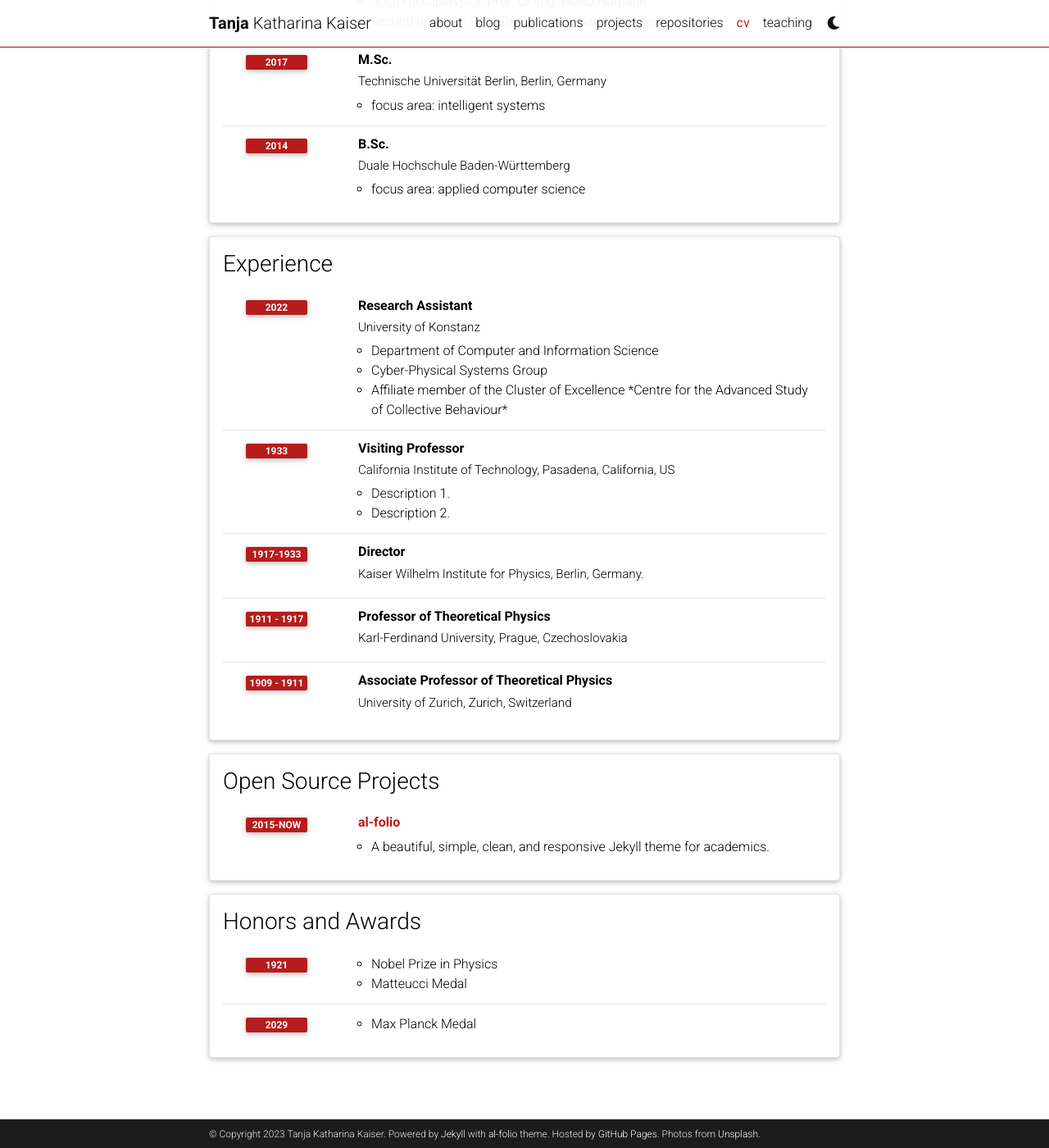
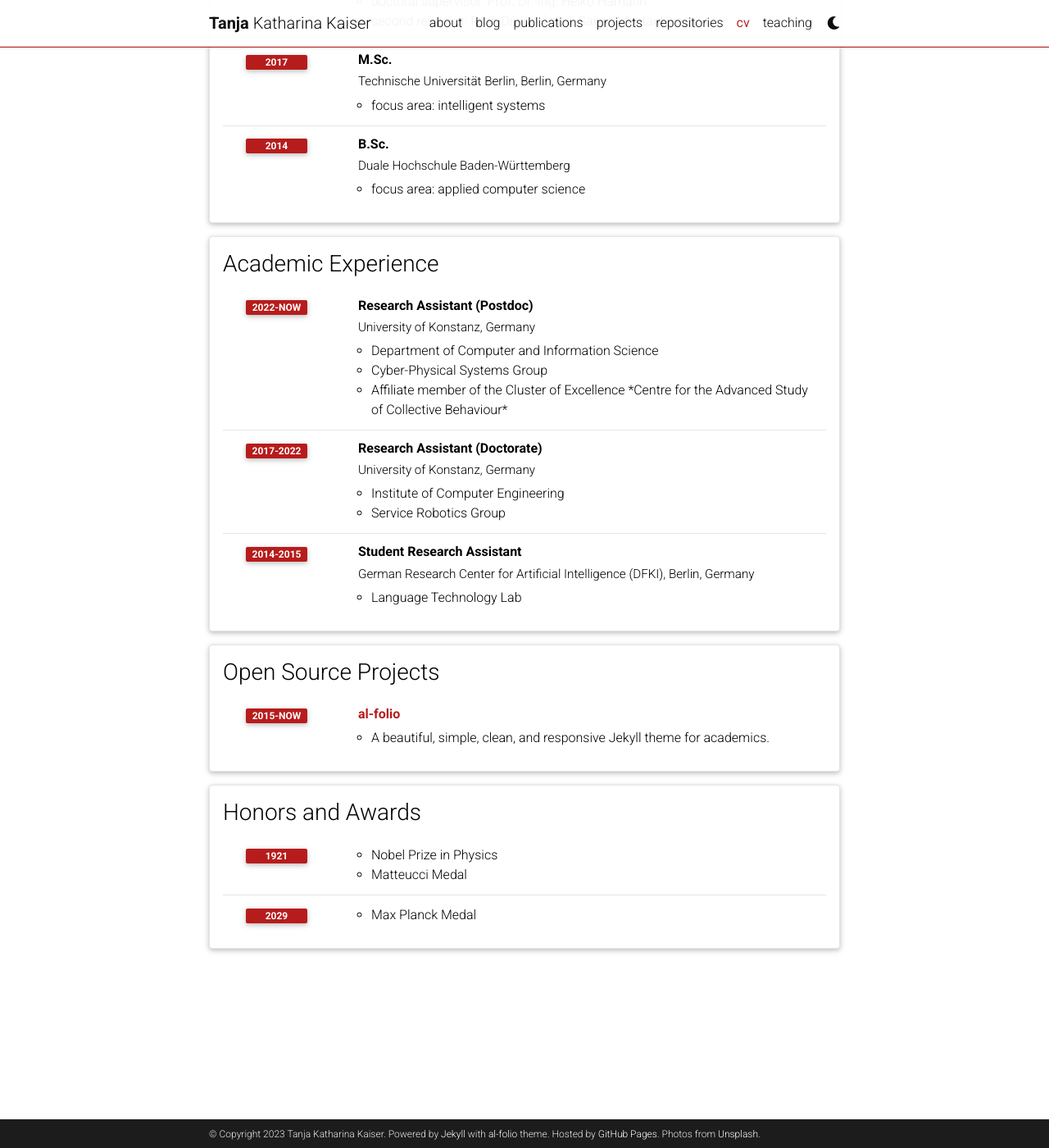
Before and after one commit to msminirobot/msminirobot.github.io, a Jekyll site: the page built from _pages/cv.md, in a window 1280 px wide and 1400 px high, scrolled down 740 px. Shown: the whole window at 82% size. Built offline with Jekyll 4.4.1, drawn with Linux system fonts in a browser that asks for light colours; comment, search, counter and statistics services are not loaded; a style sheet for code colours, icons or effects is not loaded.

Commit message:
Update cv.yml

```diff
--- a/_data/cv.yml
+++ b/_data/cv.yml
@@ -33,35 +33,26 @@
       description: "focus area: applied computer science"
 
 
-- title: Experience
+- title: Academic Experience
   type: time_table
   contents:
-    - title: Research Assistant
-      institution: University of Konstanz
-      year: 2022
+    - title: Research Assistant (Postdoc)
+      institution: University of Konstanz, Germany
+      year: 2022-now
       description:
         - Department of Computer and Information Science
         - Cyber-Physical Systems Group
         - Affiliate member of the Cluster of Excellence *Centre for the Advanced Study of Collective Behaviour*
-    - title: Visiting Professor
-      institution: California Institute of Technology, Pasadena, California, US
-      year: 1933
+    - title: Research Assistant (Doctorate)
+      institution: University of Konstanz, Germany
+      year: 2017-2022
       description:
-        - Description 1.
-        - Description 2.
-
-    - title: Director
-      institution: Kaiser Wilhelm Institute for Physics, Berlin, Germany.
-      year: 1917-1933
-
-    - title: Professor of Theoretical Physics
-      institution: Karl-Ferdinand University, Prague, Czechoslovakia
-      year: 1911 - 1917
-      description:
-
-    - title: Associate Professor of Theoretical Physics
-      institution: University of Zurich, Zurich, Switzerland
-      year: 1909 - 1911
+        - Institute of Computer Engineering
+        - Service Robotics Group
+    - title: Student Research Assistant
+      institution: German Research Center for Artificial Intelligence (DFKI), Berlin, Germany
+      year: 2014-2015
+      description: Language Technology Lab
 
 - title: Open Source Projects
   type: time_table
```
